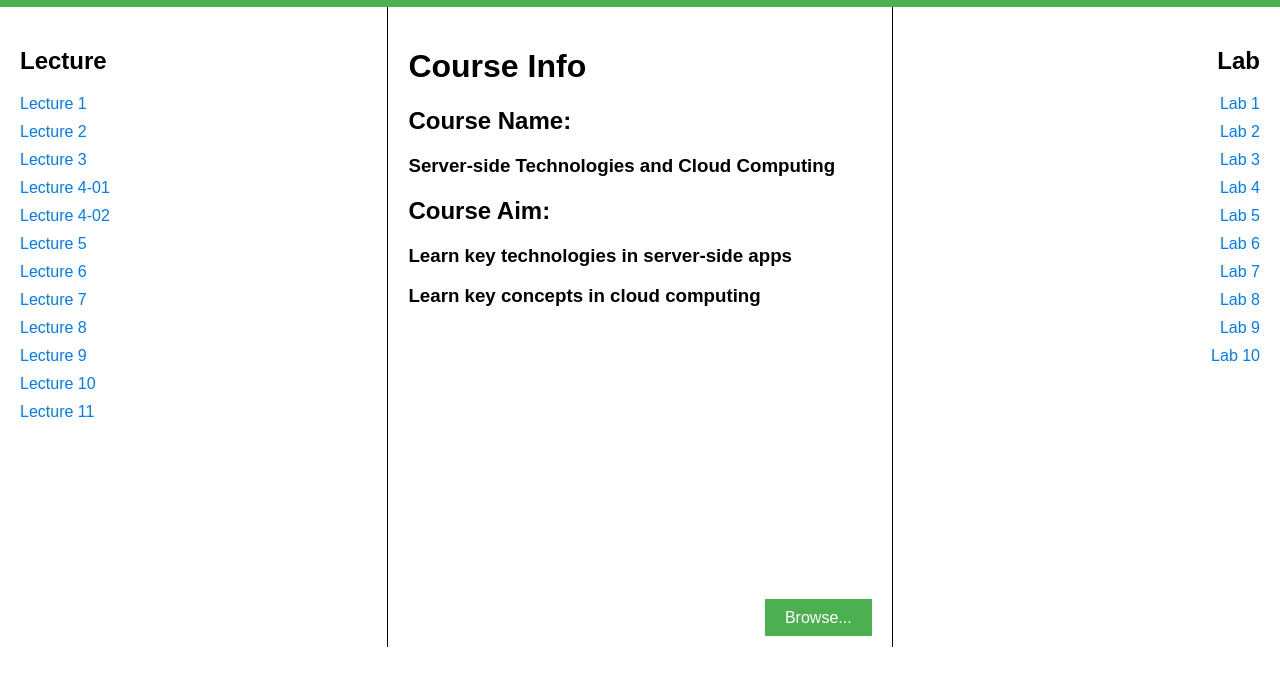
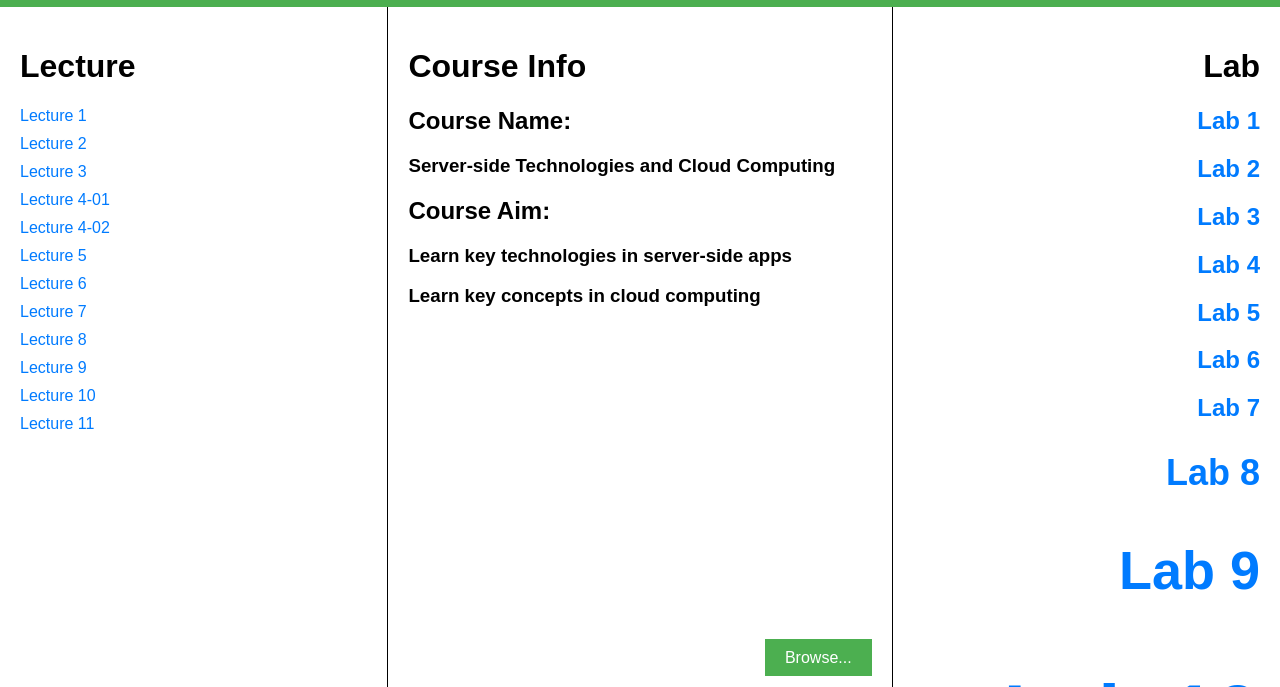
Before and after one commit to JohnsonLJS/381project-group25, a website: page views/index.html in a window 1280 px wide. Shown: the part 153-840 px from the top of the page. Before the commit the page ends 800 px from the top, so only its background shows below. Drawn offline with Linux system fonts and the light colour scheme; files whose address does not match are found by name.

Commit message:
Update index.html

```diff
--- a/views/index.html
+++ b/views/index.html
@@ -140,7 +140,7 @@
         <!-- Left Section -->
         <div class="left">
             <div class="section-links">
-            <h2>Lecture</h2>
+            <h1>Lecture</h1>
                 <a href="https://ole.hkmu.edu.hk/course2404/comps381f.nsf/0/8E2005D4AA8508B148258B8C000A7F1C/$FILE/Lecture1%20-%20Basic%20Concepts%20and%20Technologies.pdf" target="_blank">Lecture 1</a>
                 <a href="https://ole.hkmu.edu.hk/course2404/comps381f.nsf/0/48A31D217095CB5848258B92005A5E8F/$FILE/Lecture2%20-%20NoSQL%2C%20JSON%2C%20MongoDB.pdf" target="_blank">Lecture 2</a>
                 <a href="https://ole.hkmu.edu.hk/course2404/comps381f.nsf/0/2DA8BA32398A068E48258B990054815F/$FILE/Lecture3%20-%20MongoDB%2C%20Nodejs%2C%20JavaScript.pdf" target="_blank">Lecture 3</a>
@@ -176,14 +176,14 @@
         <!-- Right Section -->
         <div class="right">
             <div class="section-links">
-            <h2>Lab</h2>
-                <a href="https://ole.hkmu.edu.hk/course2404/comps381f.nsf/0/D102A58E3030802A48258B8C002F0279/$FILE/Lab01.pdf" target="_blank">Lab 1</a>
-                <a href="https://ole.hkmu.edu.hk/course2404/comps381f.nsf/0/1648797187BEA27E48258B93003596CE/$FILE/Lab02.pdf" target="_blank">Lab 2</a>
-                <a href="https://ole.hkmu.edu.hk/course2404/comps381f.nsf/0/787B6C154B20BF8948258B9A001E6CE5/$FILE/Lab03.pdf" target="_blank">Lab 3</a>
-                <a href="https://ole.hkmu.edu.hk/course2404/comps381f.nsf/0/CCA3671EBB5A72D648258BA100297C3A/$FILE/Lab04.pdf" target="_blank">Lab 4</a>
-                <a href="https://ole.hkmu.edu.hk/course2404/comps381f.nsf/0/A6F0F771FAD6E23348258BAE0072090F/$FILE/Lab05.pdf" target="_blank">Lab 5</a>
-                <a href="https://ole.hkmu.edu.hk/course2404/comps381f.nsf/0/AA1F64B17021E46048258BB50060A406/$FILE/Lab06.pdf" target="_blank">Lab 6</a>
-                <a href="https://ole.hkmu.edu.hk/course2404/comps381f.nsf/0/755B3F25B4F2778948258BBC005D6B47/$FILE/Lab07.pdf" target="_blank">Lab 7</a>
-                <a href="https://ole.hkmu.edu.hk/course2404/comps381f.nsf/0/45FA0C919302256C48258BC300603CFF/$FILE/Lab08.pdf" target="_blank">Lab 8</a>
-                <a href="https://ole.hkmu.edu.hk/course2404/comps381f.nsf/0/3CA4664D3C28268148258BCA005230BB/$FILE/Lab09.pdf" target="_blank">Lab 9</a>
-                <a href="https://ole.hkmu.edu.hk/course2404/comps381f.nsf/0/02CB39DBCEC6C38848258BD9002AFF4F/$FILE/Lab10.pdf" target="_blank">Lab 10</a>
+            <h1>Lab</h1>
+                <a href="https://ole.hkmu.edu.hk/course2404/comps381f.nsf/0/D102A58E3030802A48258B8C002F0279/$FILE/Lab01.pdf" target="_blank"><h2>Lab 1</h2></a>
+                <a href="https://ole.hkmu.edu.hk/course2404/comps381f.nsf/0/1648797187BEA27E48258B93003596CE/$FILE/Lab02.pdf" target="_blank"><h2>Lab 2</h2></a>
+                <a href="https://ole.hkmu.edu.hk/course2404/comps381f.nsf/0/787B6C154B20BF8948258B9A001E6CE5/$FILE/Lab03.pdf" target="_blank"><h2>Lab 3</h2></a>
+                <a href="https://ole.hkmu.edu.hk/course2404/comps381f.nsf/0/CCA3671EBB5A72D648258BA100297C3A/$FILE/Lab04.pdf" target="_blank"><h2>Lab 4</h2></a>
+                <a href="https://ole.hkmu.edu.hk/course2404/comps381f.nsf/0/A6F0F771FAD6E23348258BAE0072090F/$FILE/Lab05.pdf" target="_blank"><h2>Lab 5</h2></a>
+                <a href="https://ole.hkmu.edu.hk/course2404/comps381f.nsf/0/AA1F64B17021E46048258BB50060A406/$FILE/Lab06.pdf" target="_blank"><h2>Lab 6</h2></a>
+                <a href="https://ole.hkmu.edu.hk/course2404/comps381f.nsf/0/755B3F25B4F2778948258BBC005D6B47/$FILE/Lab07.pdf" target="_blank"><h2>Lab 7</a>
+                <a href="https://ole.hkmu.edu.hk/course2404/comps381f.nsf/0/45FA0C919302256C48258BC300603CFF/$FILE/Lab08.pdf" target="_blank"><h2>Lab 8</a>
+                <a href="https://ole.hkmu.edu.hk/course2404/comps381f.nsf/0/3CA4664D3C28268148258BCA005230BB/$FILE/Lab09.pdf" target="_blank"><h2>Lab 9</a>
+                <a href="https://ole.hkmu.edu.hk/course2404/comps381f.nsf/0/02CB39DBCEC6C38848258BD9002AFF4F/$FILE/Lab10.pdf" target="_blank"><h2>Lab 10</a>
```
